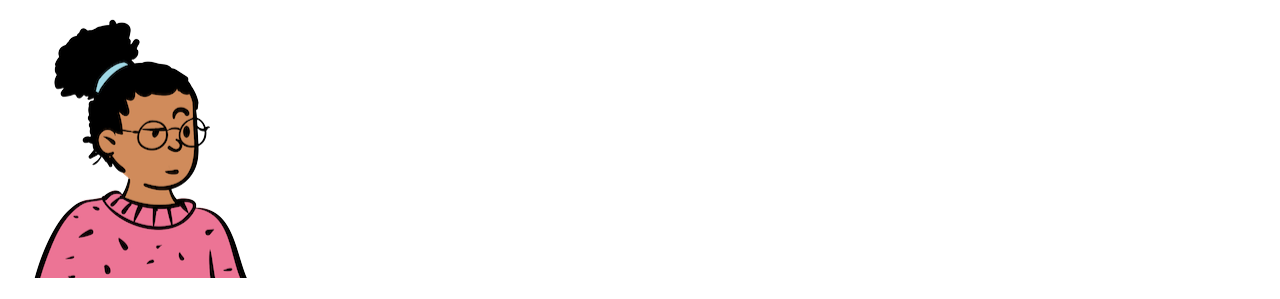
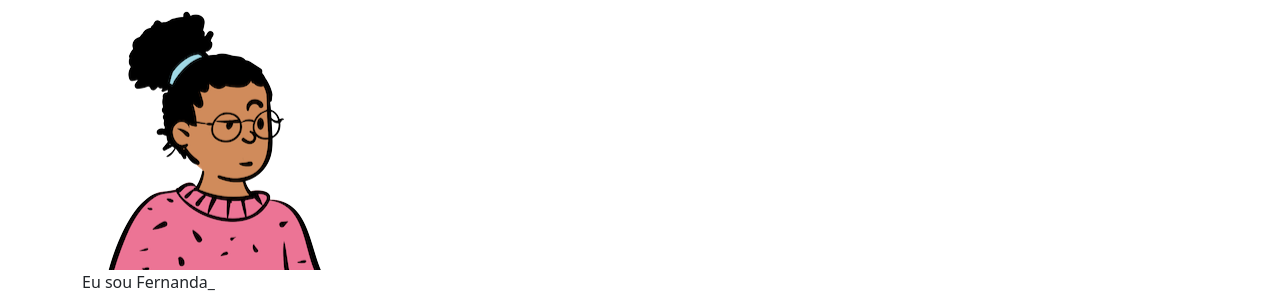
Before and after one commit to luizcdprof/portfolio, a plain HTML site: page index.html in a window 1280 px wide. Shown: the top 299 px of the page. Drawn offline with nearby package versions, Linux system fonts and the light colour scheme.

Commit message:
aula 03 - Conhecendo o Bootstrap

```diff
--- a/index.html
+++ b/index.html
@@ -4,9 +4,11 @@
         <meta charset="UTF-8">
         <meta name="viewport" content="width=device-width, initial-scale=1.0">
         <title>Meu portfólio</title>
+        <link href="https://cdn.jsdelivr.net/npm/bootstrap@5.3.7/dist/css/bootstrap.min.css" rel="stylesheet" integrity="sha384-LN+7fdVzj6u52u30Kp6M/trliBMCMKTyK833zpbD+pXdCLuTusPj697FH4R/5mcr" crossorigin="anonymous">
         <link rel=”stylesheet” href=”style.css”>
     </head>
     <body>
+        <header class="container">
             <img src="img/avatar-perfil.png" alt="avatar da Fernanda" srcset="">
             <p>Eu sou Fernanda_</p>
             <h1>Eu ensino programação</h1>
@@ -24,5 +26,7 @@
                 <p>JavaScript</p>
                 <p>Scratch</p>
             </div>
+        </header>
+        <script src="https://cdn.jsdelivr.net/npm/bootstrap@5.3.7/dist/js/bootstrap.bundle.min.js" integrity="sha384-ndDqU0Gzau9qJ1lfW4pNLlhNTkCfHzAVBReH9diLvGRem5+R9g2FzA8ZGN954O5Q" crossorigin="anonymous"></script>
     </body>
 </html>
```
Lines whose indentation alone changed are shown as unchanged.
